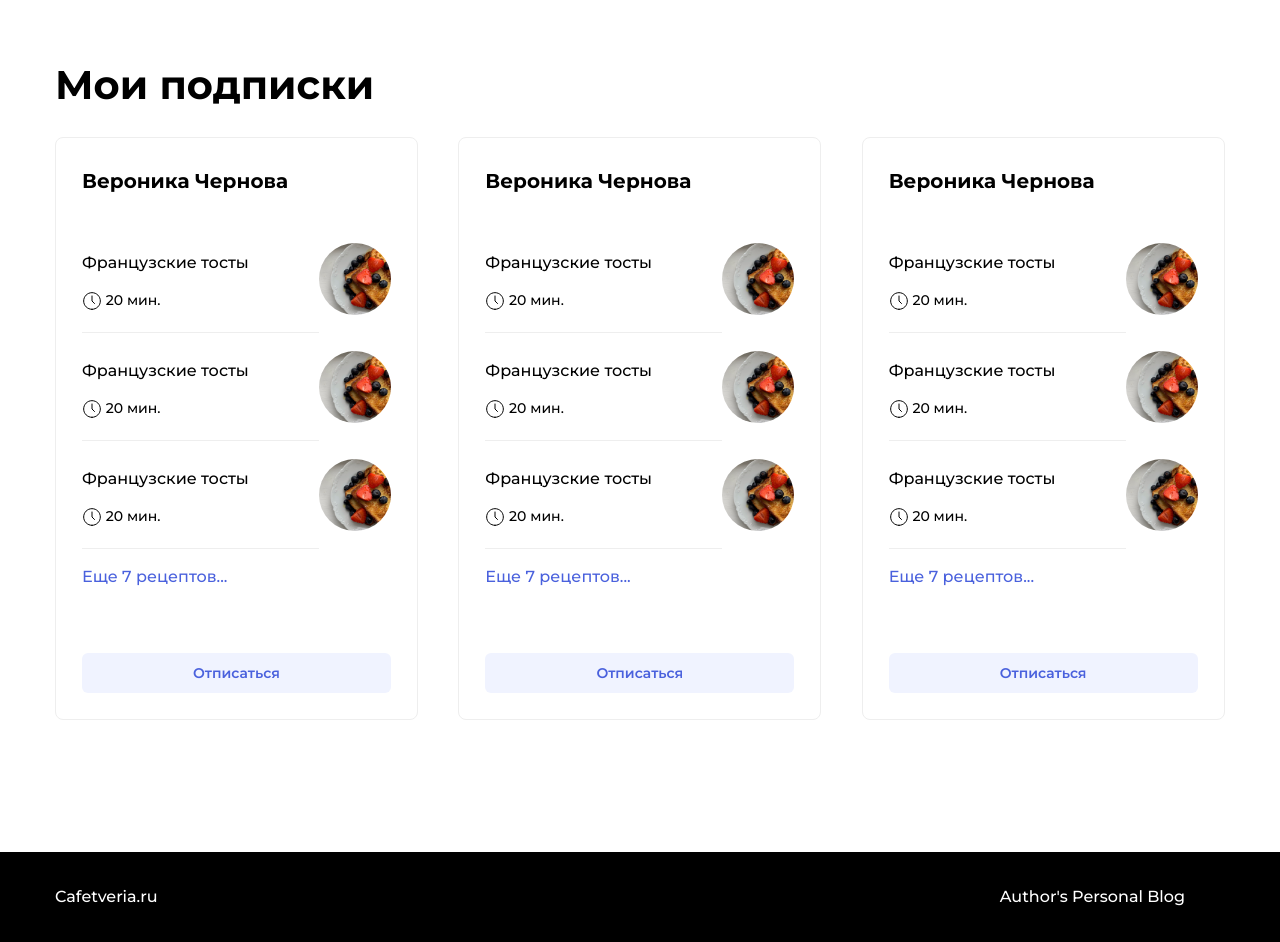
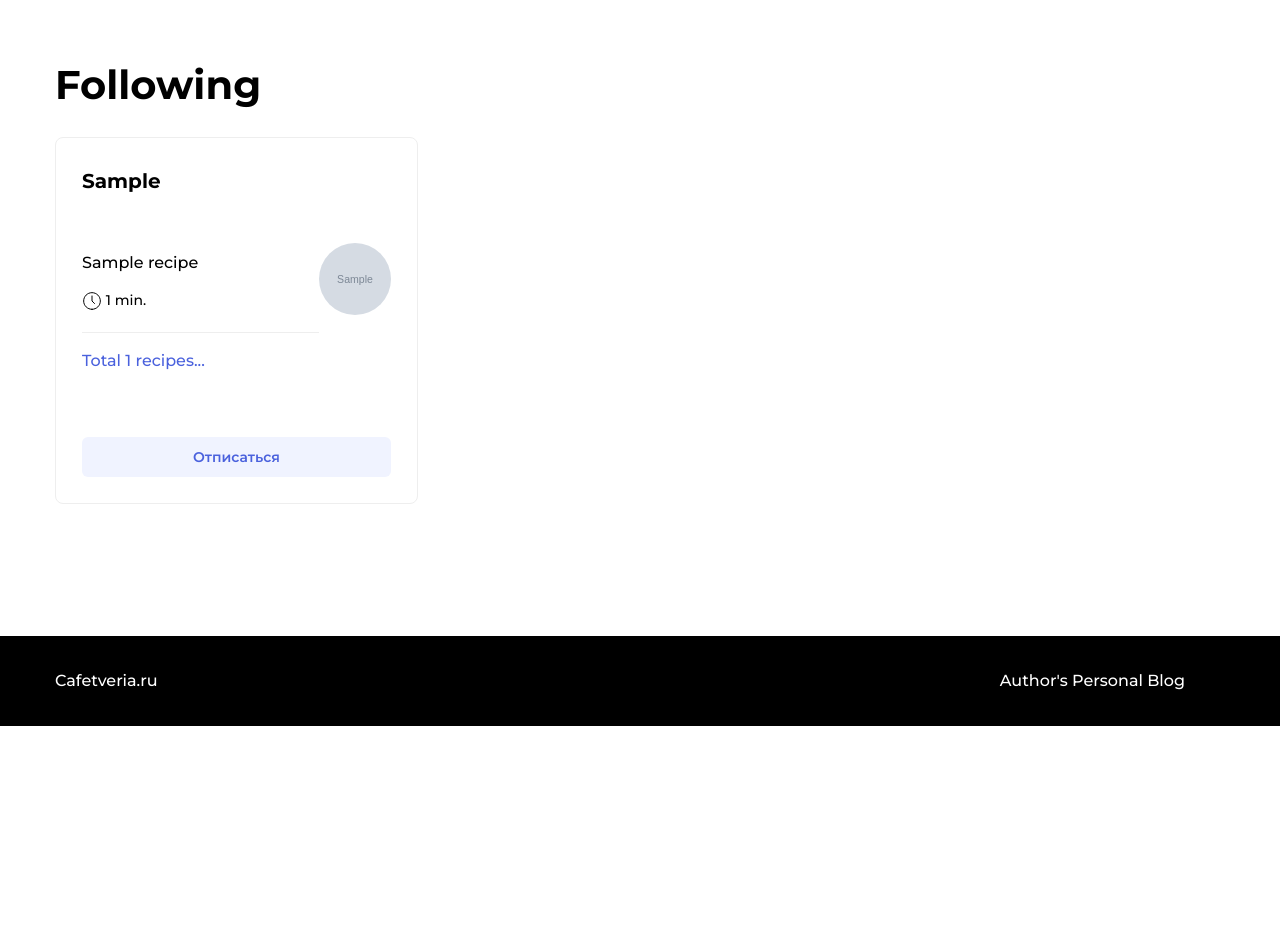
Before and after one commit to matacoder/foodgram-project, a Django app: page /following/ in a window 1280 px wide. Shown: the part 90-1032 px from the top of the page. After the commit the page ends 816 px from the top, so only its background shows below. Run offline with Django 3.2, Linux system fonts and the light colour scheme; a user stored in the database is signed in; tables that the repository leaves empty hold one stand-in row (values such as "Sample post"); grey boxes marked "Sample" are stand-in pictures; some libraries are stand-ins or nearby versions.

Commit message:
My following page

```diff
--- a/recipe/templates/recipe/my_follow.html
+++ b/recipe/templates/recipe/my_follow.html
@@ -1,125 +1,53 @@
 {% extends "base.html" %}
 {% block main_css %}/static/pages/myFollow.css{% endblock %}
-
+{% load support_tags %}
 {% load cache %}
 {% block title %}Мои подписки{% endblock %}
 
 
 {% block content %}
+    {% csrf_token %}
     {% include 'includes/nav.html'  with following=True %}
     <main class="main container">
         <div class="main__header">
-            <h1 class="main__title">Мои подписки</h1>
+            <h1 class="main__title">Following</h1>
         </div>
         <div class="card-list">
-            <div class="card-user" data-author="700">
+            {% for author in authors %}
+                {% get_recipes_of author as recipes %}
+
+                <div class="card-user" data-author="{{ author.id }}">
                     <div class="card-user__header">
-                    <h2 class="card-user__title">Вероника Чернова</h2>
+                        <h2 class="card-user__title">{{ author.first_name }}</h2>
                     </div>
+
                     <div class="card-user__body">
                         <ul class="card-user__items">
+                            {% for recipe in recipes %}
                                 <li class="card-user__item">
                                     <div class="recipe">
-                                <img src="/static/images/testCardImg.png" alt="какой-то-текст" class="recipe__image">
-                                <h3 class="recipe__title">Французские тосты</h3>
-                                <p class="recipe__text"><span class="icon-time"></span> 20 мин.</p>
+                                        <img src="/media/{{ recipe.image }}" alt="какой-то-текст"
+                                             class="recipe__image">
+                                        <h3 class="recipe__title">{{ recipe.name }}</h3>
+                                        <p class="recipe__text"><span class="icon-time"></span> {{ recipe.cook_time }}
+                                            min.</p>
                                     </div>
                                 </li>
+                            {% endfor %}
+
                             <li class="card-user__item">
-                            <div class="recipe">
-                                <img src="/static/images/testCardImg.png" alt="какой-то-текст" class="recipe__image">
-                                <h3 class="recipe__title">Французские тосты</h3>
-                                <p class="recipe__text"><span class="icon-time"></span> 20 мин.</p>
-                            </div>
-                        </li>
-                        <li class="card-user__item">
-                            <div class="recipe">
-                                <img src="/static/images/testCardImg.png" alt="какой-то-текст" class="recipe__image">
-                                <h3 class="recipe__title">Французские тосты</h3>
-                                <p class="recipe__text"><span class="icon-time"></span> 20 мин.</p>
-                            </div>
-                        </li>
-                        <li class="card-user__item">
-                            <a href="#" class="card-user__link link">Еще 7 рецептов...</a>
+                                <a href="{% url "author_recipe" author.username %} }}" class="card-user__link link">Total {% get_total_numbers_of_recipes author %}
+                                    recipes...</a>
                             </li>
                         </ul>
                     </div>
                     <div class="card-user__footer">
-                    <button class="button button_style_light-blue button_size_auto" name="subscribe">Отписаться</button>
+                        <button class="button button_style_light-blue button_size_auto" name="subscribe">Отписаться
+                        </button>
                     </div>
                 </div>
-            <div class="card-user" data-author="707">
-                <div class="card-user__header">
-                    <h2 class="card-user__title">Вероника Чернова</h2>
-                </div>
-                <div class="card-user__body">
-                    <ul class="card-user__items">
-                        <li class="card-user__item">
-                            <div class="recipe">
-                                <img src="/static/images/testCardImg.png" alt="какой-то-текст" class="recipe__image">
-                                <h3 class="recipe__title">Французские тосты</h3>
-                                <p class="recipe__text"><span class="icon-time"></span> 20 мин.</p>
-                            </div>
-                        </li>
-                        <li class="card-user__item">
-                            <div class="recipe">
-                                <img src="/static/images/testCardImg.png" alt="какой-то-текст" class="recipe__image">
-                                <h3 class="recipe__title">Французские тосты</h3>
-                                <p class="recipe__text"><span class="icon-time"></span> 20 мин.</p>
-                            </div>
-                        </li>
-                        <li class="card-user__item">
-                            <div class="recipe">
-                                <img src="/static/images/testCardImg.png" alt="какой-то-текст" class="recipe__image">
-                                <h3 class="recipe__title">Французские тосты</h3>
-                                <p class="recipe__text"><span class="icon-time"></span> 20 мин.</p>
-                            </div>
-                        </li>
-                        <li class="card-user__item">
-                            <a href="#" class="card-user__link link">Еще 7 рецептов...</a>
-                        </li>
-                    </ul>
-                </div>
-                <div class="card-user__footer">
-                    <button class="button button_style_light-blue button_size_auto" name="subscribe">Отписаться</button>
-                </div>
-            </div>
-            <div class="card-user" data-author="7091">
-                <div class="card-user__header">
-                    <h2 class="card-user__title">Вероника Чернова</h2>
-                </div>
-                <div class="card-user__body">
-                    <ul class="card-user__items">
-                        <li class="card-user__item">
-                            <div class="recipe">
-                                <img src="/static/images/testCardImg.png" alt="какой-то-текст" class="recipe__image">
-                                <h3 class="recipe__title">Французские тосты</h3>
-                                <p class="recipe__text"><span class="icon-time"></span> 20 мин.</p>
-                            </div>
-                        </li>
-                        <li class="card-user__item">
-                            <div class="recipe">
-                                <img src="/static/images/testCardImg.png" alt="какой-то-текст" class="recipe__image">
-                                <h3 class="recipe__title">Французские тосты</h3>
-                                <p class="recipe__text"><span class="icon-time"></span> 20 мин.</p>
-                            </div>
-                        </li>
-                        <li class="card-user__item">
-                            <div class="recipe">
-                                <img src="/static/images/testCardImg.png" alt="какой-то-текст" class="recipe__image">
-                                <h3 class="recipe__title">Французские тосты</h3>
-                                <p class="recipe__text"><span class="icon-time"></span> 20 мин.</p>
-                            </div>
-                        </li>
-                        <li class="card-user__item">
-                            <a href="#" class="card-user__link link">Еще 7 рецептов...</a>
-                        </li>
-                    </ul>
-                </div>
-                <div class="card-user__footer">
-                    <button class="button button_style_light-blue button_size_auto" name="subscribe">Отписаться</button>
-                </div>
-            </div>
+            {% endfor %}
+
         </div>
     </main>
 {% endblock %}
--- a/recipe/templatetags/support_tags.py
+++ b/recipe/templatetags/support_tags.py
@@ -3,6 +3,7 @@ from django import template
 from recipe.models import Recipe
 
 register = template.Library()
+AUTHOR_ITEMS = 3
 
 
 @register.simple_tag
@@ -66,3 +67,13 @@ def switch_page(request, page_number):
     if "tags" in path and "page" not in path:
         return f'?page={page_number}&{path[2:]}'
     return f'?page={page_number}'
+
+
+@register.simple_tag
+def get_recipes_of(author):
+    return Recipe.objects.filter(author=author)[:AUTHOR_ITEMS]
+
+
+@register.simple_tag
+def get_total_numbers_of_recipes(author):
+    return Recipe.objects.filter(author=author).count()
--- a/recipe/views.py
+++ b/recipe/views.py
@@ -60,17 +60,22 @@ def index(request):
 
 
 def author_recipe(request, username):
+    tags = get_tags_from(request)
     author = get_object_or_404(User, username=username)
-    recipes = Recipe.objects.select_related(
-        "author",
-    ).order_by("-pub_date").filter(author=author)
 
-    paginator = Paginator(recipes, 10)
-    # показывать по 10 записей на странице.
+    if tags:
+        recipes = Recipe.objects.select_related(
+            "author",
+        ).order_by("-pub_date").filter(tags__name__in=tags, author=author).distinct()
+    else:
+        recipes = Recipe.objects.select_related(
+            "author",
+        ).order_by("-pub_date").filter(author=author)
+
+    paginator = Paginator(recipes, PER_PAGE)
     page_number = request.GET.get("page")
-    # переменная в URL с номером запрошенной страницы
     page = paginator.get_page(page_number)
-    # получить записи с нужным смещением
+
     return render(
         request,
         "recipe/author_recipe.html",
@@ -79,6 +84,7 @@ def author_recipe(request, username):
             "paginator": paginator,
             "author": author,
             "tags_objects": Tag.objects.all(),
+            "tags": tags,
         }
     )
 
@@ -185,24 +191,15 @@ def single(request, slug):
         }
     )
 
+@login_required()
+def my_follow(request):
+    authors = request.user.following.all()
 
-def my_follow(request):
-    # post_list = Post.objects.select_related(
-    #     "author", "group"
-    # ).order_by("-pub_date").all()
-    #
-    # paginator = Paginator(post_list, 10)
-    # # показывать по 10 записей на странице.
-    # page_number = request.GET.get("page")
-    # # переменная в URL с номером запрошенной страницы
-    # page = paginator.get_page(page_number)
-    # # получить записи с нужным смещением
     return render(
         request,
         "recipe/my_follow.html",
         {
-            # "page": page,
-            # "paginator": paginator
+            "authors": authors,
         }
     )
 
--- a/users/models.py
+++ b/users/models.py
@@ -7,7 +7,7 @@ from foodgram import settings
 class User(AbstractUser):
     """ Custom user model """
 
-    following = models.ManyToManyField(settings.AUTH_USER_MODEL, blank=True)  # I follow THEM
+    following = models.ManyToManyField(settings.AUTH_USER_MODEL, blank=True, related_name="following")  # I follow THEM
 
     def __str__(self):
         return f'{self.username}: {self.get_full_name()}'
```
Lines whose indentation alone changed are shown as unchanged.
